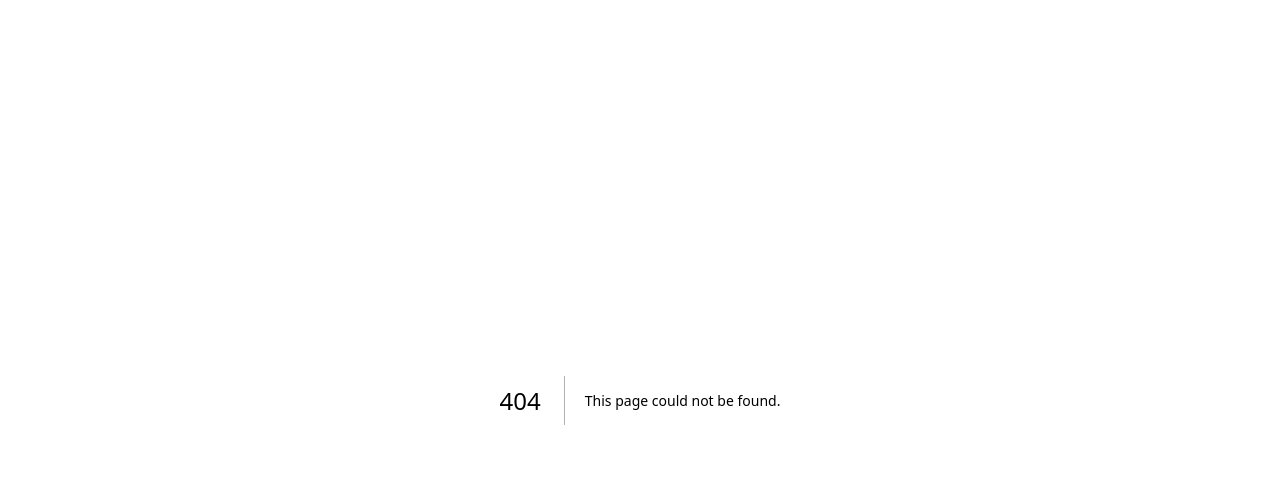
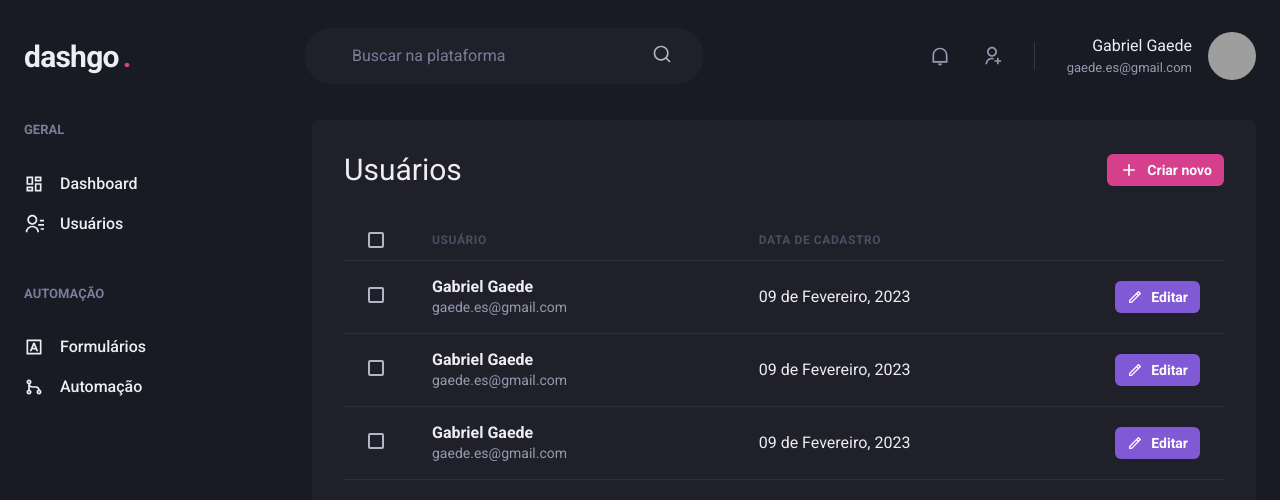
Before and after one commit to gabrielgaede/dashgo, a Next.js app: page /users in a window 1280 px wide. Before the commit this address had no page. Shown: the top 500 px of the page. Built offline with nearby package versions, Linux system fonts and the light colour scheme; grey boxes are pictures that could not be loaded.

Commit message:
Lista de usuários

```diff
--- /dev/null
+++ b/src/pages/users/index.tsx
@@ -0,0 +1,115 @@
+import { Box, Button, Checkbox, Flex, Heading, Icon, Table, Tbody, Td, Th, Thead, Tr, Text } from "@chakra-ui/react";
+import { Header } from "@/components/Headers";
+import { Sidebar } from "@/components/Sidebar";
+import { RiAddLine, RiPencilLine } from "react-icons/ri";
+
+export default function UserList() {
+    return (
+        <Box>
+            <Header />
+            <Flex width="100%" marginY="6" maxWidth={1480} marginX="auto" paddingX="6">
+                <Sidebar />
+
+                <Box flex="1" borderRadius={8} background="gray.800" padding="8">
+                    <Flex marginBottom="8" justify="space-between" align="center">
+                        <Heading size="lg" fontWeight="normal" >Usuários</Heading>
+
+                        <Button
+                          as="a"
+                          size="sm"
+                          fontSize="sm"
+                          colorScheme="pink"
+                          leftIcon={<Icon as={RiAddLine} fontSize="20"/>}
+                        >
+                            Criar novo
+                        </Button>
+                    </Flex>
+
+                    <Table colorScheme="whiteAlpha">
+                        <Thead>
+                            <Tr>
+                               <Th paddingX="6" color="gray.300" width="8">
+                                    <Checkbox colorScheme="pink" />
+                                </Th>
+                                <Th>Usuário</Th>
+                                <Th>Data de cadastro</Th>
+                                <Th width="8"></Th>
+                            </Tr>
+                        </Thead>
+                        <Tbody>
+                            <Tr>
+                                <Td paddingX="6">
+                                    <Checkbox colorScheme="pink" />
+                                </Td>
+                                <Td>
+                                    <Box>
+                                        <Text fontWeight="bold">Gabriel Gaede</Text>
+                                        <Text fontSize="sm" color="gray.300">gaede.es@gmail.com</Text>
+                                    </Box>
+                                </Td>
+                                <Td>09 de Fevereiro, 2023</Td>
+                                <Td>
+                                    <Button
+                                        as="a"
+                                        size="sm"
+                                        fontSize="sm"
+                                        colorScheme="purple"
+                                        leftIcon={<Icon as={RiPencilLine} fontSize="16"/>}
+                                    >
+                                        Editar
+                                    </Button>
+                                </Td>
+                            </Tr>
+                            <Tr>
+                                <Td paddingX="6">
+                                    <Checkbox colorScheme="pink" />
+                                </Td>
+                                <Td>
+                                    <Box>
+                                        <Text fontWeight="bold">Gabriel Gaede</Text>
+                                        <Text fontSize="sm" color="gray.300">gaede.es@gmail.com</Text>
+                                    </Box>
+                                </Td>
+                                <Td>09 de Fevereiro, 2023</Td>
+                                <Td>
+                                    <Button
+                                        as="a"
+                                        size="sm"
+                                        fontSize="sm"
+                                        colorScheme="purple"
+                                        leftIcon={<Icon as={RiPencilLine} fontSize="16"/>}
+                                    >
+                                        Editar
+                                    </Button>
+                                </Td>
+                            </Tr>
+                            <Tr>
+                                <Td paddingX="6">
+                                    <Checkbox colorScheme="pink" />
+                                </Td>
+                                <Td>
+                                    <Box>
+                                        <Text fontWeight="bold">Gabriel Gaede</Text>
+                                        <Text fontSize="sm" color="gray.300">gaede.es@gmail.com</Text>
+                                    </Box>
+                                </Td>
+                                <Td>09 de Fevereiro, 2023</Td>
+                                <Td>
+                                    <Button
+                                        as="a"
+                                        size="sm"
+                                        fontSize="sm"
+                                        colorScheme="purple"
+                                        leftIcon={<Icon as={RiPencilLine} fontSize="16"/>}
+                                    >
+                                        Editar
+                                    </Button>
+                                </Td>
+                            </Tr>
+                        </Tbody>
+                    </Table>
+                </Box>
+            </Flex>
+        </Box>
+    );
+}
```
